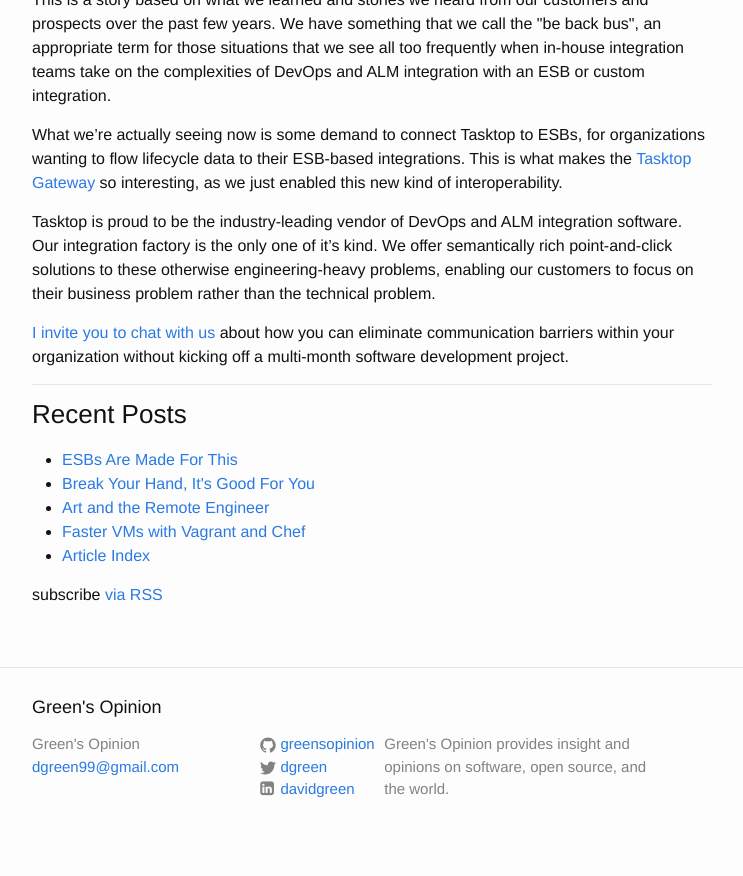
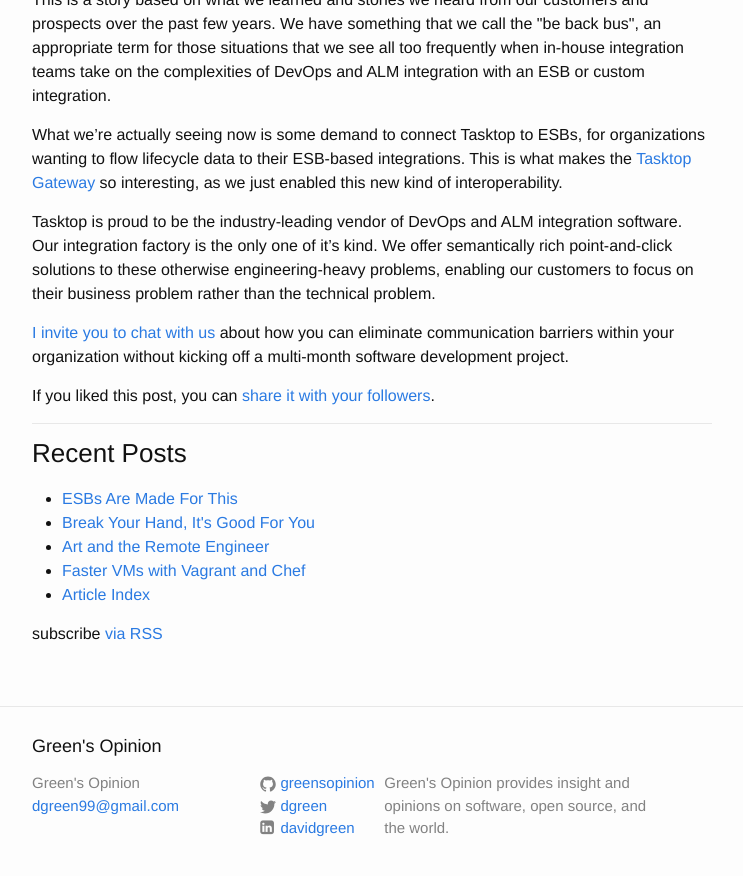
Before and after one commit to greensopinion/greensopinion.github.io, a Jekyll site: the page built from blog.html, in a window 1280 px wide and 900 px high, scrolled down 4856 px. Shown: the top 876 px of the window, without its empty margins (268-1011 px from the left). Built offline with Jekyll 4.4.1, drawn with Linux system fonts in a browser that asks for light colours; nearby versions of some CDN libraries; comment, search, counter and statistics services are not loaded.

Commit message:
add twitter link

```diff
--- /dev/null
+++ b/_includes/twitter_plug.html
@@ -0,0 +1,5 @@
+<p>If you liked this post, you can
+<a href="https://twitter.com/intent/tweet?url={{ site.url | url_encode }}{{ page.url | url_encode }}&text={{ page.title | url_encode }}&via={{ site.twitter_username }}"
+   target="_blank">
+  share it with your followers</a>.
+</p>
--- a/_layouts/post.html
+++ b/_layouts/post.html
@@ -12,5 +12,6 @@
     {{ content }}
   </div>
 </article>
+{% include twitter_plug.html %}
 {% include comments.html %}
 {% include recent_posts.html %}
--- a/blog.html
+++ b/blog.html
@@ -10,6 +10,12 @@
 <article class="post" itemscope itemtype="http://schema.org/BlogPosting">
 {{ post.content }}
 </article>
+
+<p>If you liked this post, you can
+<a href="https://twitter.com/intent/tweet?url={{ site.url | url_encode }}{{ post.url | url_encode }}&text={{ post.title | url_encode }}&via={{ site.twitter_username }}"
+   target="_blank">
+  share it with your followers</a>.
+</p>
 
 <div id="disqus_thread"></div>
 <script>
```
